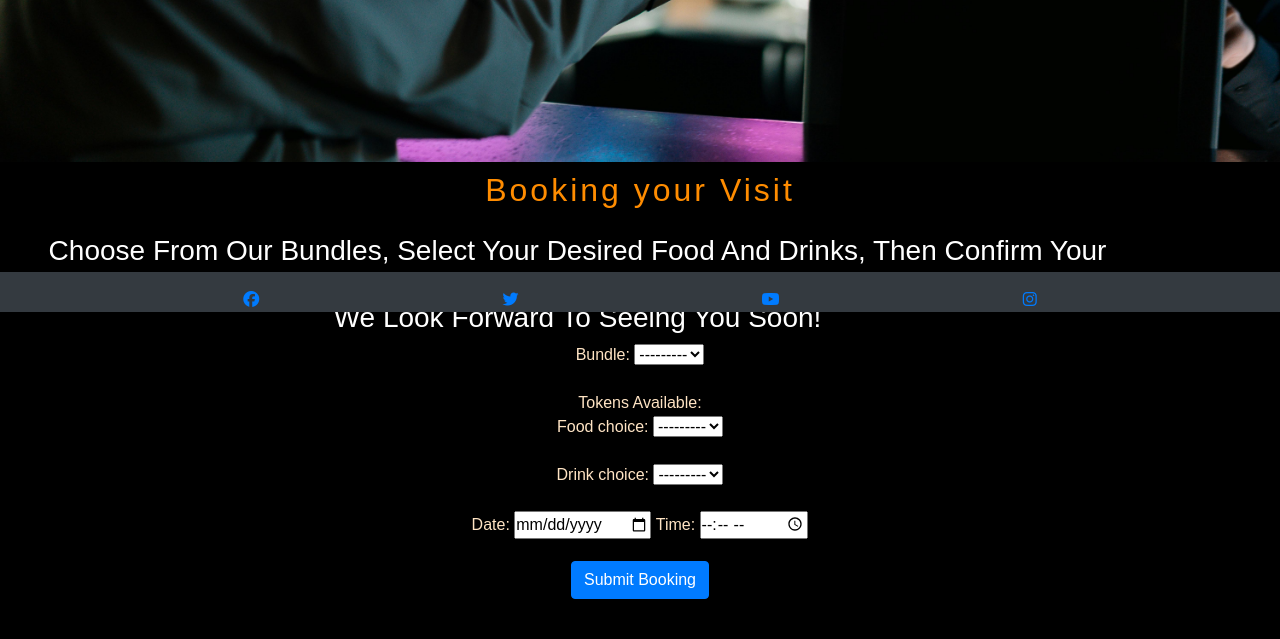
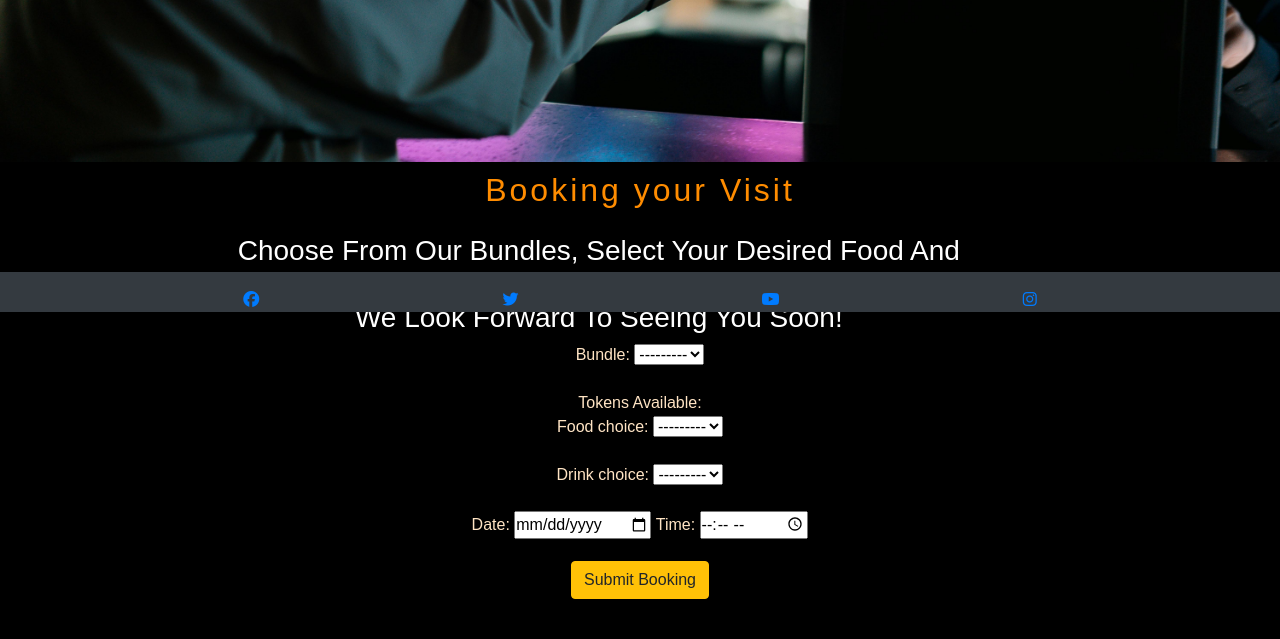
Before and after one commit to LeighAllenDev/BTTAv2, a Django app: page /booking/booking/ in a window 1280 px wide. Shown: the part 488-1127 px from the top of the page. Run offline with Django 4.2, Linux system fonts and the light colour scheme; the visitor is signed in with stand-in values (Sample User, id 1); data that the repository does not hold is empty; some libraries are stand-ins or nearby versions.

Commit message:
fix: add booking button to bundles change colour of book now button

```diff
--- a/templates/booking.html
+++ b/templates/booking.html
@@ -16,8 +16,8 @@
     </section>
 
     <section class="container-fluid">
-        <div class="row">
-            <div class="col-md-12">
+        <div class="row justify-content-center">
+            <div class="col-md-8">
                 <h2>Booking your Visit</h2>
                 <h3>Choose from our bundles,
                     select your desired food and drinks,
@@ -58,7 +58,7 @@
 
 
 
-            <button type="submit" class="btn btn-primary">Submit Booking</button>
+            <button type="submit" class="btn btn-warning">Submit Booking</button>
         </form>
         {% else %}
         <p>Please <a href="{% url 'account_login' %}?next={{ request.path }}">sign in</a> or <a href="{% url 'account_signup' %}">register</a> to make a booking.</p>
```
Also changed, not shown: bundles/templates/bundles/bundles.html (+6 -3 lines).
